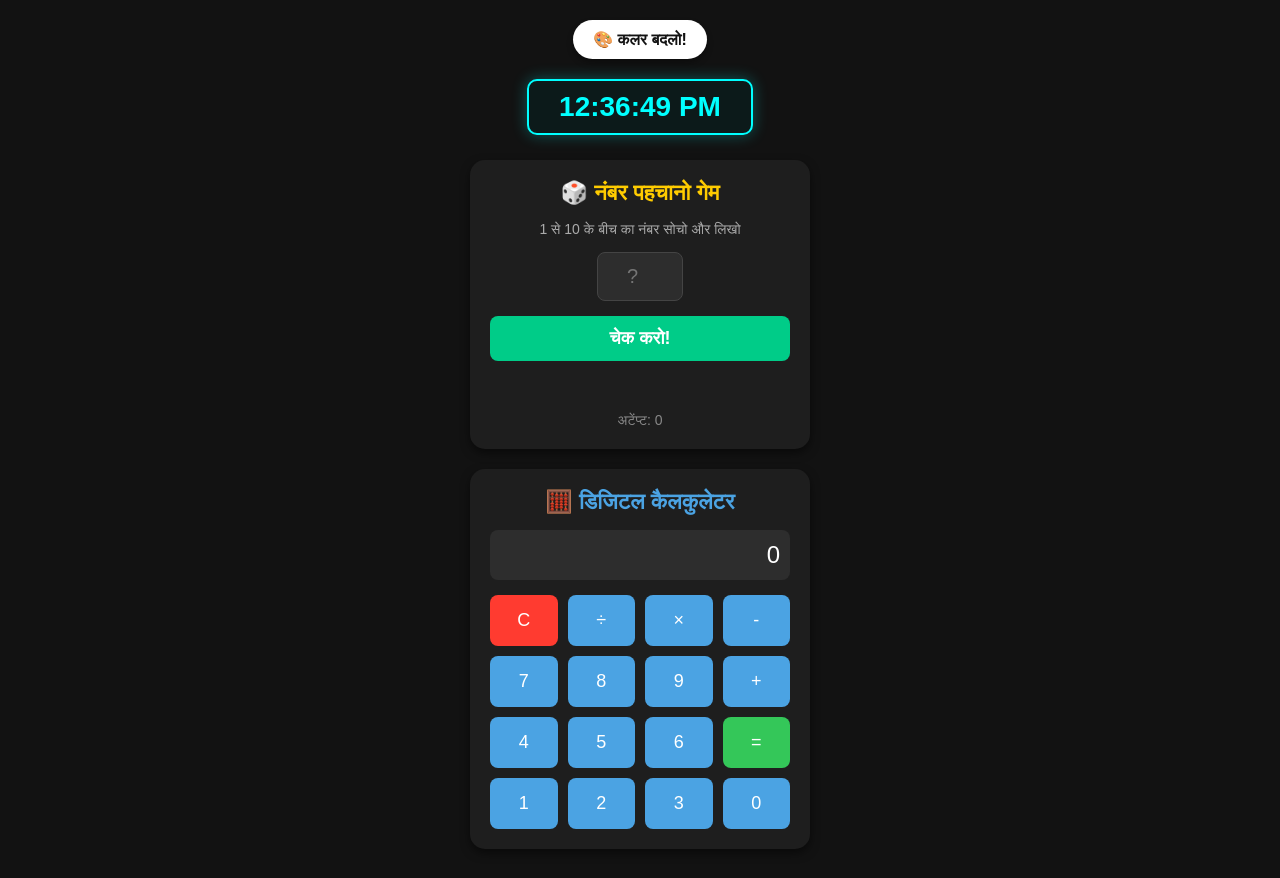
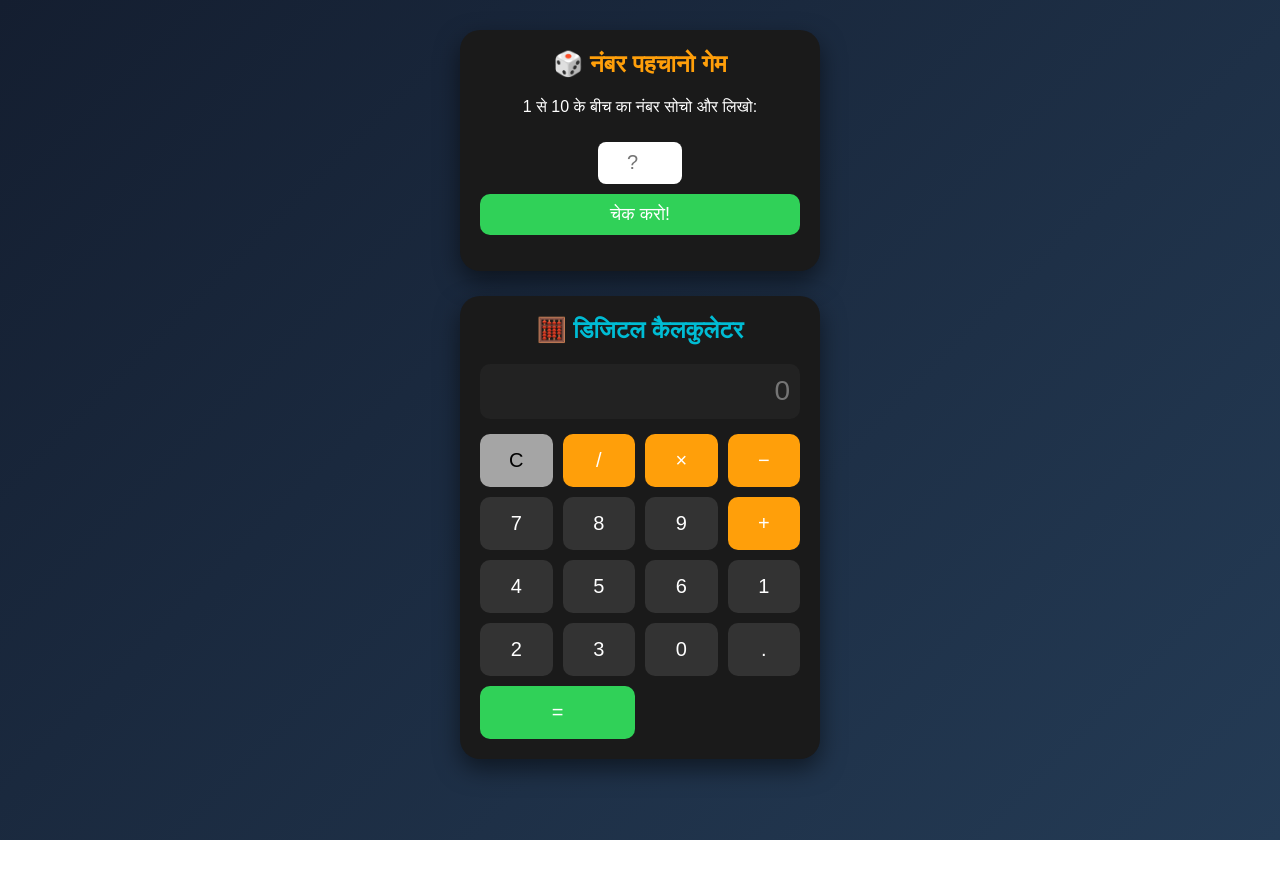
Before and after one commit to piyushkuraj2010-crypto/my-calculator, a plain HTML site: page index.html in a window 1280 px wide. After the commit the page ends 840 px from the top, so only its background shows below. Drawn offline with Linux system fonts and the light colour scheme.

Commit message:
Update index.html

```diff
--- a/index.html
+++ b/index.html
@@ -3,266 +3,159 @@
 <head>
     <meta charset="UTF-8">
     <meta name="viewport" content="width=device-width, initial-scale=1.0">
-    <title>माय फर्स्ट वेबसाइट</title>
+    <title>माय फर्स्ट वेबसाइट - गेम और कैलकुलेटर</title>
     <style>
-        /* बॉडी का शुरुआती गहरा (Dark) रंग और स्मूथ कलर बदलने के लिए transition */
         body {
-            background-color: #121212;
+            font-family: 'Arial', sans-serif;
+            background: linear-gradient(135deg, #141e30, #243b55);
             color: white;
-            font-family: Arial, sans-serif;
             display: flex;
             flex-direction: column;
             align-items: center;
             padding: 20px;
             margin: 0;
-            transition: background-color 0.5s ease;
+            min-height: 100vh;
         }
-
-        /* कलर चेंज करने वाला बटन */
-        .theme-btn {
-            background-color: #ffffff;
-            color: #121212;
-            border: none;
-            padding: 10px 20px;
-            font-size: 16px;
-            font-weight: bold;
+        .container {
+            width: 100%;
+            max-width: 360px;
+            display: flex;
+            flex-direction: column;
+            gap: 25px;
+            margin-top: 10px;
+        }
+        .card {
+            background-color: #1a1a1a;
+            padding: 20px;
             border-radius: 20px;
-            cursor: pointer;
-            margin-bottom: 20px;
-            box-shadow: 0 4px 6px rgba(0,0,0,0.3);
-        }
-
-        /* डिजिटल टाइमर का स्टाइल */
-        .timer-box {
-            background-color: #0c1a1a;
-            border: 2px solid #00ffff;
-            color: #00ffff;
-            font-size: 28px;
-            padding: 10px 30px;
-            border-radius: 10px;
-            margin-bottom: 25px;
-            font-weight: bold;
-            box-shadow: 0 0 15px rgba(0, 255, 255, 0.3);
-        }
-
-        /* गेम और कैलकुलेटर के बॉक्स का स्टाइल */
-        .card-box {
-            background-color: #1e1e1e;
-            padding: 20px;
-            border-radius: 15px;
-            width: 300px;
-            margin-bottom: 20px;
-            box-shadow: 0px 4px 10px rgba(0,0,0,0.5);
+            box-shadow: 0px 10px 25px rgba(0,0,0,0.5);
             text-align: center;
         }
-
-        .card-title {
-            font-size: 22px;
-            margin-top: 0;
-            margin-bottom: 15px;
-            font-weight: bold;
-        }
-
-        /* गेम इनपुट और बटन का स्टाइल */
-        .game-input {
+        /* गेम स्टाइल */
+        #guessInput {
             width: 80px;
-            height: 45px;
-            background-color: #2d2d2d;
-            border: 1px solid #444;
-            color: white;
+            height: 40px;
             font-size: 20px;
             text-align: center;
             border-radius: 8px;
+            border: none;
+            margin: 10px;
+        }
+        .btn {
+            background-color: #30d158;
+            color: white;
+            border: none;
+            padding: 10px 20px;
+            font-size: 18px;
+            border-radius: 10px;
+            cursor: pointer;
+            width: 100%;
+        }
+        /* कैलकुलेटर स्टाइल */
+        #display {
+            width: 100%;
+            height: 55px;
+            background-color: #222;
+            border: none;
+            color: #fff;
+            font-size: 28px;
+            text-align: right;
+            padding: 10px;
+            box-sizing: border-box;
+            border-radius: 10px;
             margin-bottom: 15px;
         }
-
-        .btn-green {
-            background-color: #00cc88;
-            color: white;
-            width: 100%;
-            padding: 12px;
-            font-size: 18px;
-            border: none;
-            border-radius: 8px;
-            cursor: pointer;
-            font-weight: bold;
-        }
-
-        /* कैलकुलेटर स्क्रीन और बटन */
-        #calc-screen {
-            width: 100%;
-            height: 50px;
-            background-color: #2d2d2d;
-            border: none;
-            color: white;
-            font-size: 24px;
-            text-align: right;
-            padding: 5px 10px;
-            border-radius: 8px;
-            box-sizing: border-box;
-            margin-bottom: 15px;
-        }
-
-        .calculator-buttons {
+        .buttons {
             display: grid;
             grid-template-columns: repeat(4, 1fr);
             gap: 10px;
         }
-
-        .btn-blue {
+        .calc-btn {
             padding: 15px;
-            font-size: 18px;
+            font-size: 20px;
+            cursor: pointer;
             border: none;
-            border-radius: 8px;
-            cursor: pointer;
-            background-color: #4ba3e3;
+            border-radius: 10px;
+            background-color: #333;
             color: white;
         }
-
-        .btn-clear { background-color: #ff3b30; }
-        .btn-equal { background-color: #34c759; }
-        button:active { opacity: 0.8; }
+        .calc-btn.operator { background-color: #ff9f0a; }
+        .calc-btn.clear { background-color: #a5a5a5; color: black; }
+        .calc-btn.equal { background-color: #30d158; grid-column: span 2; }
     </style>
 </head>
 <body>
 
-    <!-- कलर बदलने का बटन -->
-    <button onclick="changeBackgroundColor()" class="theme-btn">🎨 कलर बदलो!</button>
-
-    <!-- 1. डिजिटल टाइमर -->
-    <div class="timer-box" id="digital-clock">00:00:00 PM</div>
-
-    <!-- 2. नंबर पहचानो गेम -->
-    <div class="card-box">
-        <div class="card-title" style="color: #ffcc00;">🎲 नंबर पहचानो गेम</div>
-        <p style="color: #aaa; font-size: 14px;">1 से 10 के बीच का नंबर सोचो और लिखो</p>
-
-        <input type="number" id="guess-input" class="game-input" min="1" max="10" placeholder="?">
-
-        <button onclick="checkGuess()" class="btn-green">चेक करो!</button>
-
-        <p id="game-result" style="margin-top: 15px; font-weight: bold; min-height: 20px;"></p>
-        <p style="color: #888; font-size: 14px; margin-bottom: 0;">अटेंप्ट: <span id="attempts-count">0</span></p>
+<div class="container">
+    <!-- 🎲 नंबर पहचानो गेम -->
+    <div class="card">
+        <h2 style="color: #ff9f0a; margin-top: 0;">🎲 नंबर पहचानो गेम</h2>
+        <p>1 से 10 के बीच का नंबर सोचो और लिखो:</p>
+        <input type="number" id="guessInput" min="1" max="10" placeholder="?">
+        <button class="btn" onclick="checkGuess()">चेक करो!</button>
+        <p id="gameResult" style="font-weight: bold; margin-top: 15px;"></p>
     </div>
 
-    <!-- 3. डिजिटल कैलकुलेटर -->
-    <div class="card-box">
-        <div class="card-title" style="color: #4ba3e3;">🧮 डिजिटल कैलकुलेटर</div>
+    <!-- 🧮 नया डिजिटल कैलकुलेटर -->
+    <div class="card">
+        <h2 style="color: #00bcd4; margin-top: 0;">🧮 डिजिटल कैलकुलेटर</h2>
+        <input type="text" id="display" readonly placeholder="0">
+        <div class="buttons">
+            <button class="calc-btn clear" onclick="clearDisplay()">C</button>
+            <button onclick="appendValue('/')" class="calc-btn operator">/</button>
+            <button onclick="appendValue('*')" class="calc-btn operator">×</button>
+            <button onclick="appendValue('-')" class="calc-btn operator">−</button>
 
-        <input type="text" id="calc-screen" readonly value="0">
+            <button onclick="appendValue('7')" class="calc-btn">7</button>
+            <button onclick="appendValue('8')" class="calc-btn">8</button>
+            <button onclick="appendValue('9')" class="calc-btn">9</button>
+            <button onclick="appendValue('+')" class="calc-btn operator">+</button>
 
-        <div class="calculator-buttons">
-            <button onclick="clearScreen()" class="btn-blue btn-clear">C</button>
-            <button onclick="appendValue('/')" class="btn-blue">÷</button>
-            <button onclick="appendValue('*')" class="btn-blue">×</button>
-            <button onclick="appendValue('-')" class="btn-blue">-</button>
+            <button onclick="appendValue('4')" class="calc-btn">4</button>
+            <button onclick="appendValue('5')" class="calc-btn">5</button>
+            <button onclick="appendValue('6')" class="calc-btn">6</button>
 
-            <button onclick="appendValue('7')" class="btn-blue">7</button>
-            <button onclick="appendValue('8')" class="btn-blue">8</button>
-            <button onclick="appendValue('9')" class="btn-blue">9</button>
-            <button onclick="appendValue('+')" class="btn-blue">+</button>
+            <button onclick="appendValue('1')" class="calc-btn">1</button>
+            <button onclick="appendValue('2')" class="calc-btn">2</button>
+            <button onclick="appendValue('3')" class="calc-btn">3</button>
 
-            <button onclick="appendValue('4')" class="btn-blue">4</button>
-            <button onclick="appendValue('5')" class="btn-blue">5</button>
-            <button onclick="appendValue('6')" class="btn-blue">6</button>
-            <button onclick="calculateResult()" class="btn-blue btn-equal">=</button>
-
-            <button onclick="appendValue('1')" class="btn-blue">1</button>
-            <button onclick="appendValue('2')" class="btn-blue">2</button>
-            <button onclick="appendValue('3')" class="btn-blue">3</button>
-            <button onclick="appendValue('0')" class="btn-blue">0</button>
+            <button onclick="appendValue('0')" class="calc-btn">0</button>
+            <button onclick="appendValue('.')" class="calc-btn">.</button>
+            <button class="calc-btn equal" onclick="calculate()">=</button>
+        </div>
     </div>
 </div>
 
-    <!-- जावास्क्रिप्ट लॉजिक -->
 <script>
-        // === स्क्रीन का कलर बदलने का कोड ===
-        const colors = ["#121212", "#1a2536", "#1c352d", "#2d1a36", "#36221a"];
-        let currentColorIndex = 0;
+    // गेम का लॉजिक
+    let targetNumber = Math.floor(Math.random() * 10) + 1;
+    function checkGuess() {
+        const input = document.getElementById('guessInput').value;
+        const result = document.getElementById('gameResult');
+        if(!input) { result.textContent = "कृपया एक नंबर डालें!"; return; }
 
-        function changeBackgroundColor() {
-            currentColorIndex = (currentColorIndex + 1) % colors.length;
-            document.body.style.backgroundColor = colors[currentColorIndex];
-        }
-
-        // === 1. टाइमर का कोड ===
-        function updateClock() {
-            const now = new Date();
-            let hours = now.getHours();
-            const minutes = String(now.getMinutes()).padStart(2, '0');
-            const seconds = String(now.getSeconds()).padStart(2, '0');
-            const ampm = hours >= 12 ? 'PM' : 'AM';
-
-            hours = hours % 12;
-            hours = hours ? hours : 12;
-            const hoursStr = String(hours).padStart(2, '0');
-
-            document.getElementById("digital-clock").innerText = `${hoursStr}:${minutes}:${seconds} ${ampm}`;
-        }
-        setInterval(updateClock, 1000);
-        updateClock();
-
-        // === 2. नंबर पहचानो गेम का कोड ===
-        let randomNumber = Math.floor(Math.random() * 10) + 1;
-        let attempts = 0;
-
-        function checkGuess() {
-            const userInput = document.getElementById("guess-input").value;
-            const resultText = document.getElementById("game-result");
-            const attemptsText = document.getElementById("attempts-count");
-
-            if(userInput === "") {
-                resultText.style.color = "#ff3b30";
-                resultText.innerText = "कृपया एक नंबर डालें!";
-                return;
-            }
-
-            attempts++;
-            attemptsText.innerText = attempts;
-            const guess = parseInt(userInput);
-
-            if (guess === randomNumber) {
-                resultText.style.color = "#34c759";
-                resultText.innerText = "🎉 सही जवाब! जीत गए!";
-                setTimeout(() => {
-                    randomNumber = Math.floor(Math.random() * 10) + 1;
-                    attempts = 0;
-                    attemptsText.innerText = attempts;
-                    document.getElementById("guess-input").value = "";
-                    resultText.innerText = "";
-                }, 3000);
-            } else if (guess > randomNumber) {
-                resultText.style.color = "#ffcc00";
-                resultText.innerText = "थोड़ा छोटा नंबर सोचो 👇";
+        if (parseInt(input) === targetNumber) {
+            result.textContent = "🎉 सही जवाब! आपने जीत लिया!";
+            result.style.color = "#30d158";
+            targetNumber = Math.floor(Math.random() * 10) + 1; // रीसेट गेम
         } else {
-                resultText.style.color = "#ffcc00";
-                resultText.innerText = "थोड़ा बड़ा नंबर सोचो 👆";
+            result.textContent = "❌ गलत जवाब! दोबारा कोशिश करो।";
+            result.style.color = "#ff3b30";
         }
     }
 
-        // === 3. कैलकुलेटर का कोड ===
-        const screen = document.getElementById("calc-screen");
-
-        function appendValue(value) {
-            if (screen.value === "0") {
-                screen.value = value;
-            } else {
-                screen.value += value;
+    // कैलकुलेटर का लॉजिक
+    const display = document.getElementById('display');
+    function appendValue(val) {
+        if (display.value === '0' && val !== '.') { display.value = val; }
+        else { display.value += val; }
     }
-        }
-
-        function clearScreen() {
-            screen.value = "0";
-        }
-
-        function calculateResult() {
-            try {
-                screen.value = eval(screen.value);
-            } catch (error) {
-                screen.value = "Error";
-            }
+    function clearDisplay() { display.value = ''; }
+    function calculate() {
+        try { display.value = eval(display.value); }
+        catch (error) { display.value = 'Error'; }
     }
 </script>
 
 </body>
-</html>
+</html
```
Lines whose indentation alone changed are shown as unchanged.
